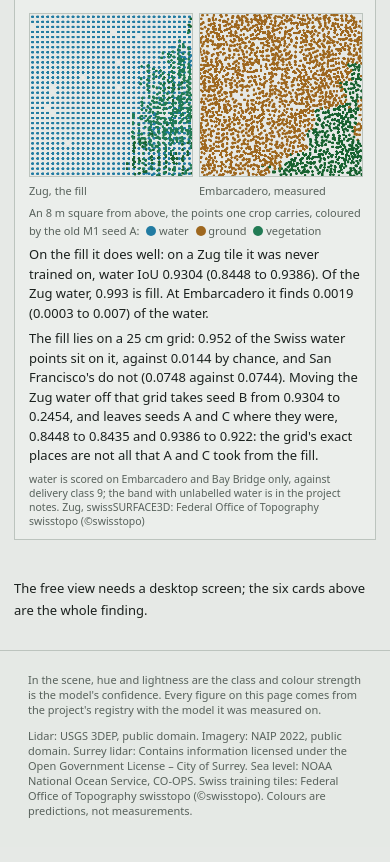
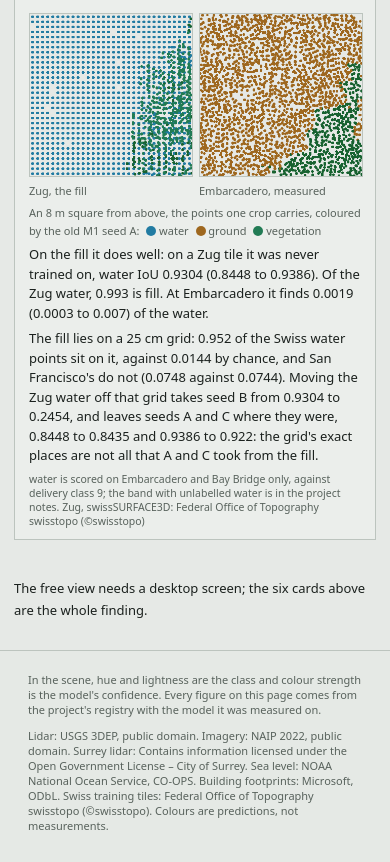
Before and after one commit to markolivaic/surrey, a website built with Vite: page web/index.html in a window 390 px wide. Shown: the part 4796-5658 px from the top of the page. Built offline with nearby package versions, Linux system fonts and the light colour scheme; a web font is replaced by a local one.

Commit message:
Page: the FIXTURE banner shows on phones too; the building footprints are credited

```diff
--- a/web/index.html
+++ b/web/index.html
@@ -170,7 +170,7 @@
   <p>In the scene, hue and lightness are the class and colour strength is the model's confidence. Every
     figure on this page comes from the project's registry with the model it was measured on.</p>
   <p>Lidar: USGS 3DEP, public domain. Imagery: NAIP 2022, public domain. Surrey lidar: Contains information licensed under the Open Government License – City of Surrey.
-  Sea level: NOAA National Ocean Service, CO-OPS. Swiss training tiles: Federal Office of Topography swisstopo (©swisstopo).
+  Sea level: NOAA National Ocean Service, CO-OPS. Building footprints: Microsoft, ODbL. Swiss training tiles: Federal Office of Topography swisstopo (©swisstopo).
   Colours are predictions, not measurements.</p>
 </footer>
 <script type="module" src="/src/main.js"></script>
--- a/web/src/main.js
+++ b/web/src/main.js
@@ -155,10 +155,7 @@ async function main() {
     stillsFor(state.theme);
   }
 
-  // Phones get the stills and the text, and no WebGL at all.
-  if (narrow) return;
-
-  viewer = new Viewer($("stage"), DATA, reducedMotion);
+  // The FIXTURE banner goes up on every screen, a phone's included, before anything else is decided.
   if (FIXTURE) {
     const banner = document.createElement("div");
     banner.className = "fixture mono";
@@ -166,6 +163,11 @@ async function main() {
     banner.textContent = "FIXTURE: synthetic points and random confidences for the smoke test, not data and not predictions";
     document.body.appendChild(banner);
   }
+
+  // Phones get the stills and the text, and no WebGL at all.
+  if (narrow) return;
+
+  viewer = new Viewer($("stage"), DATA, reducedMotion);
   // Eye-dome strength: each theme's own, from the sweep. A ?edl= parameter overrides both, for
   // measuring.
   const edlFor = (theme) => (INVESTIGATE && params.get("edl") !== null
```
